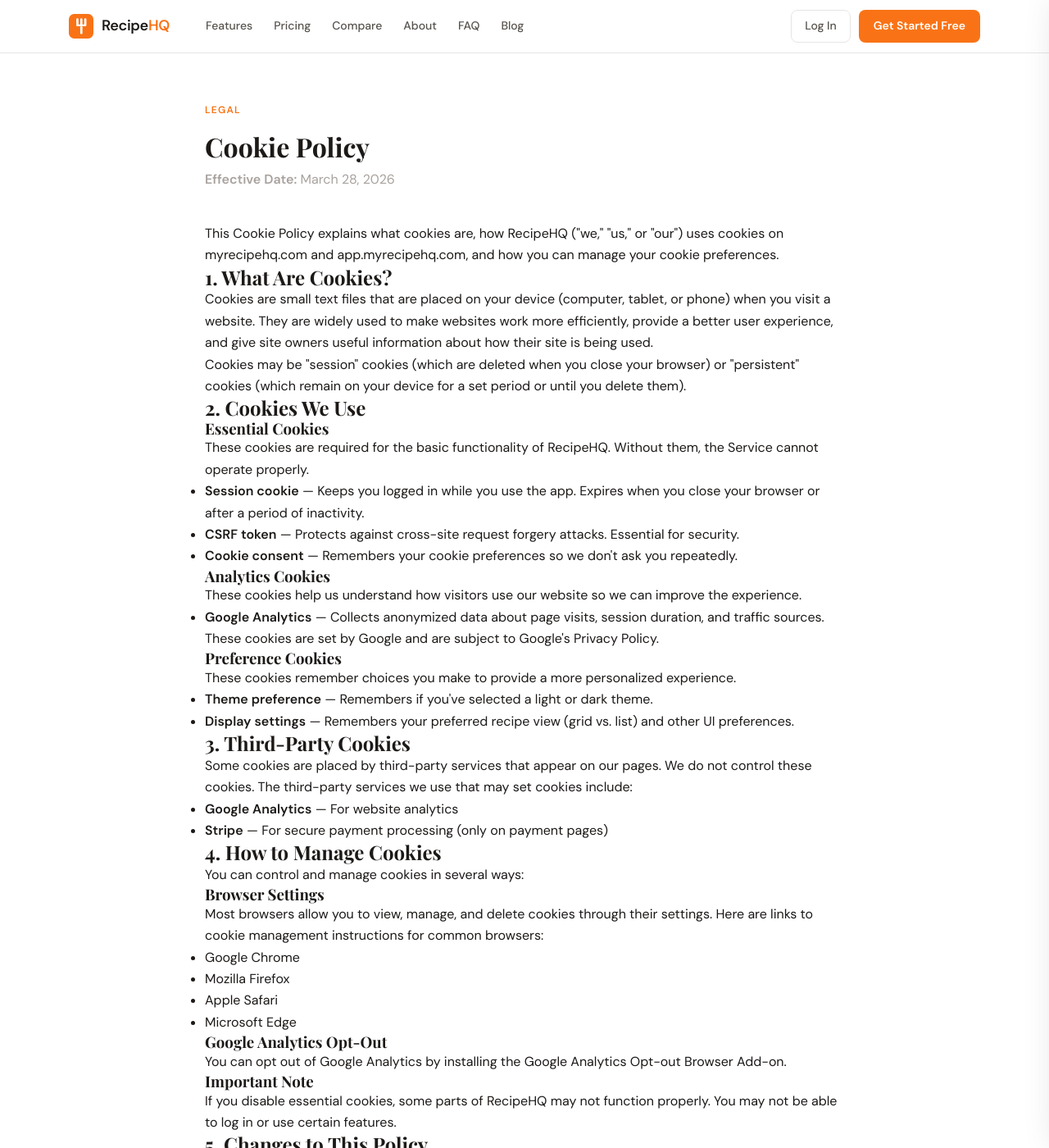
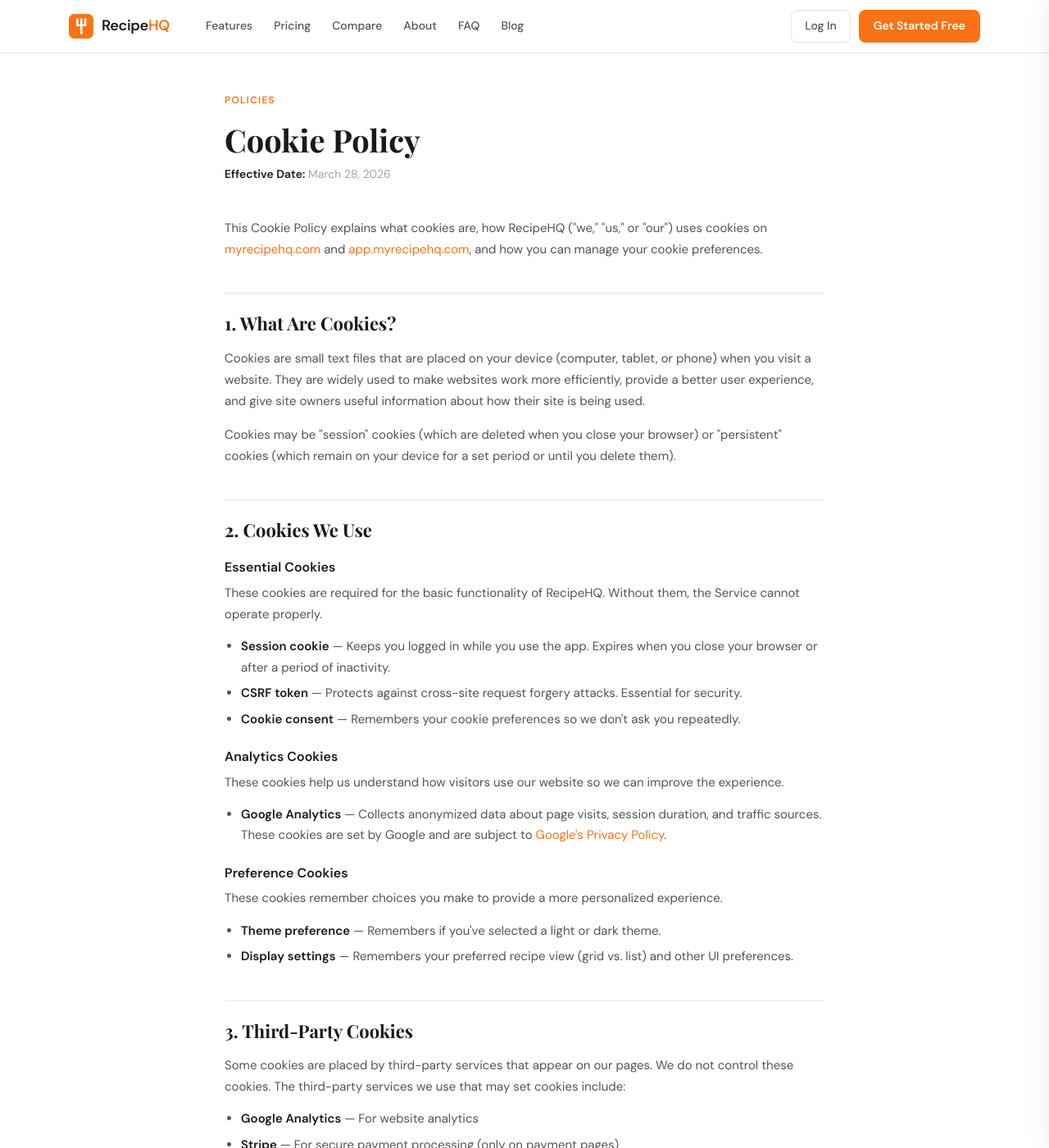
Before and after one commit to bgerlach463/recipehq-site, a Jekyll site: the page built from cookies/index.html, in a window 1280 px wide and 1400 px high. Shown: the whole window at 82% size. Built offline with Jekyll 4.4.1, drawn with Linux system fonts in a browser that asks for light colours.

Commit message:
Clean up policy pages — proper CSS, rename Legal to Policies
- Added .policy-page CSS class with proper typography, spacing, borders
- All three pages (privacy, terms, cookies) use shared CSS instead of inline
- Eyebrow changed from "Legal" to "Policies"
- Consistent heading hierarchy, link colors, list styling

Co-Authored-By: Claude Opus 4.6 (1M context) <noreply@anthropic.com>

```diff
--- a/cookies/index.html
+++ b/cookies/index.html
@@ -17,10 +17,10 @@ head_extra: |
 ---
 
 <div class="container">
-    <div style="max-width:780px;margin:60px auto 80px">
-      <div class="section-eyebrow" style="display:block;margin-bottom:16px">Legal</div>
-      <h1 style="margin-bottom:8px">Cookie Policy</h1>
-      <p style="color:var(--muted);margin-bottom:40px"><strong>Effective Date:</strong> March 28, 2026</p>
+    <div class="policy-page">
+      <div class="section-eyebrow">Policies</div>
+      <h1>Cookie Policy</h1>
+      <p class="policy-date"><strong>Effective Date:</strong> March 28, 2026</p>
 
       <p>This Cookie Policy explains what cookies are, how RecipeHQ ("we," "us," or "our") uses cookies on <a href="https://myrecipehq.com">myrecipehq.com</a> and <a href="https://app.myrecipehq.com">app.myrecipehq.com</a>, and how you can manage your cookie preferences.</p>
 
--- a/css/style.css
+++ b/css/style.css
@@ -696,6 +696,34 @@ footer {
   .hero-eyebrow { font-size: 11px; }
 }
 
+/* ── Policy Pages ────────────────────────────────────── */
+.policy-page {
+  max-width: 780px;
+  margin: 0 auto;
+  padding: 48px 24px 80px;
+}
+.policy-page .section-eyebrow { display: block; margin-bottom: 16px; }
+.policy-page h1 {
+  font-family: var(--ff-head); font-size: clamp(28px, 4vw, 38px);
+  margin-bottom: 8px;
+}
+.policy-page .policy-date { color: var(--muted); margin-bottom: 40px; font-size: 14px; }
+.policy-page h2 {
+  font-family: var(--ff-head); font-size: 22px;
+  margin: 40px 0 16px; padding-top: 24px;
+  border-top: 1px solid var(--border);
+}
+.policy-page h3 {
+  font-family: var(--ff-body); font-size: 16px; font-weight: 600;
+  margin: 24px 0 8px; color: var(--charcoal);
+}
+.policy-page p { font-size: 15px; color: var(--mid); line-height: 1.75; margin-bottom: 14px; }
+.policy-page ul, .policy-page ol { margin: 8px 0 16px 20px; }
+.policy-page li { font-size: 15px; color: var(--mid); line-height: 1.7; margin-bottom: 6px; }
+.policy-page a { color: var(--orange); }
+.policy-page a:hover { text-decoration: underline; }
+.policy-page strong { color: var(--charcoal); }
+
 @media (max-width: 540px) {
   .footer-grid { grid-template-columns: 1fr; }
   .hero-actions { flex-direction: column; }
```
Also changed, not shown: privacy/index.html (+4 -4 lines), terms/index.html (+4 -4 lines).
